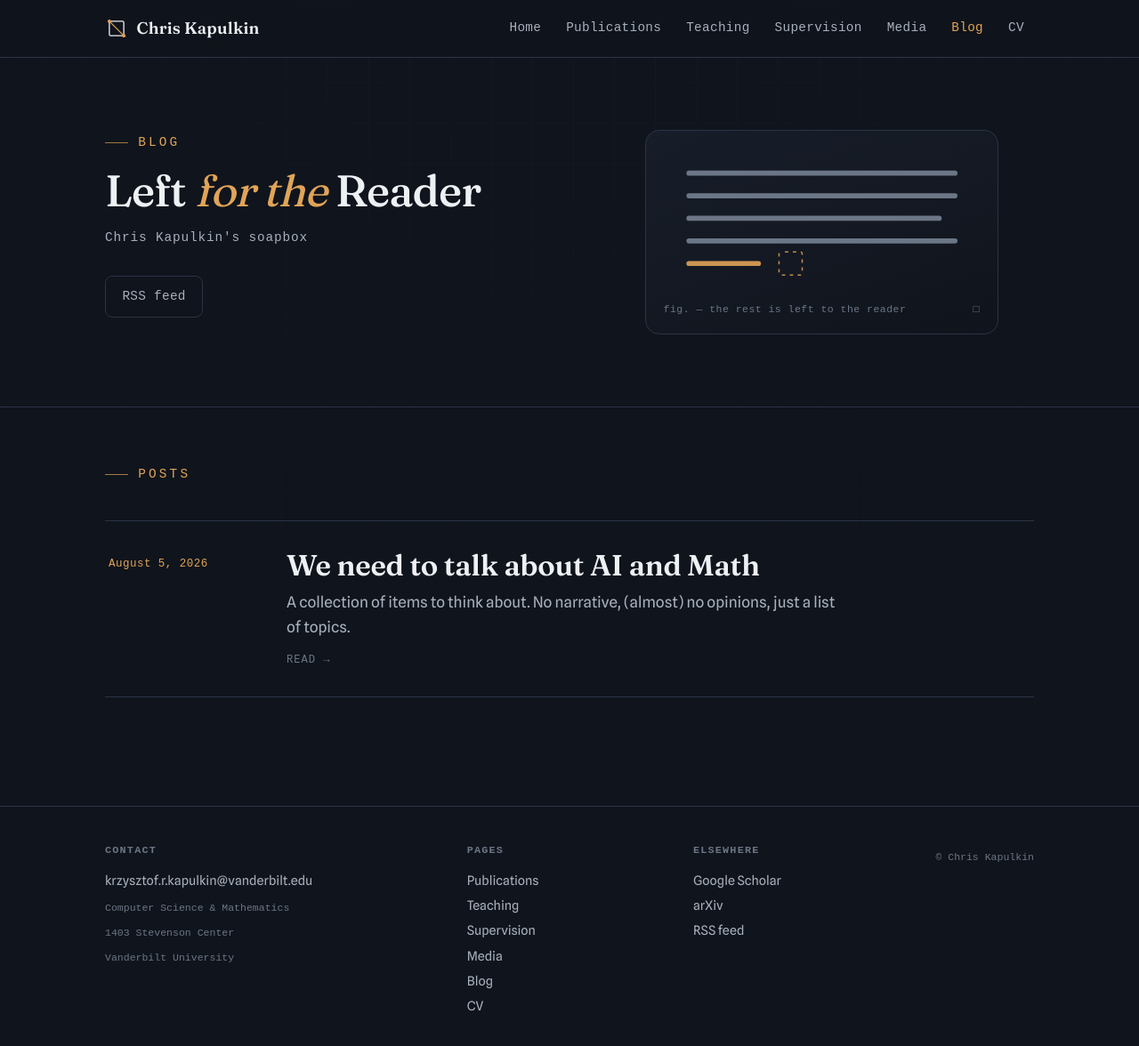
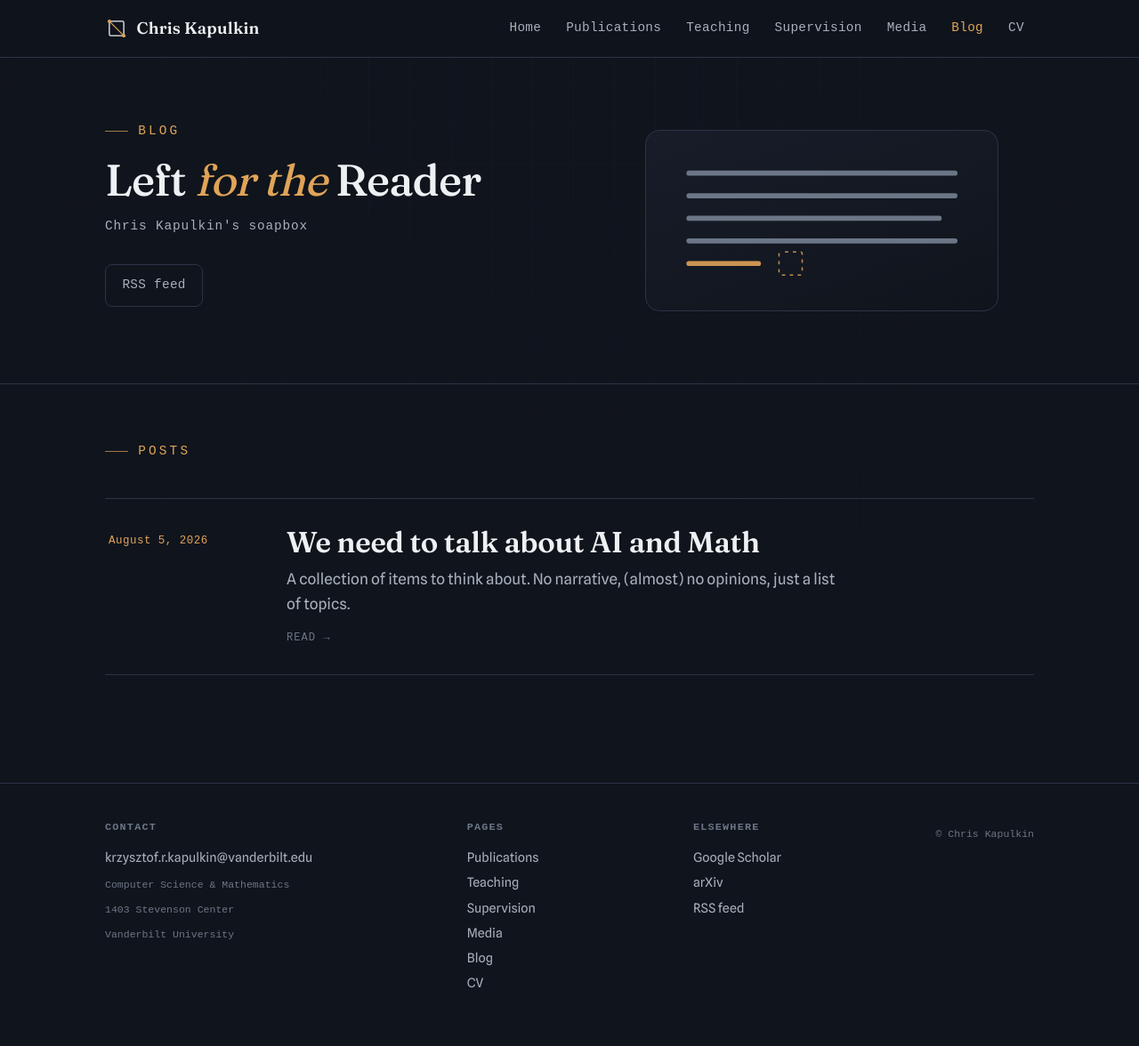
Before and after one commit to kkapulkin/kkapulkin.github.io, a Jekyll site: the page built from blog.html, in a window 1280 px wide and 1184 px high. Shown: the top 1176 px of the window at 89% size. Built offline with Jekyll 4.4.1, drawn with Linux system fonts in a browser that asks for light colours; some web fonts are replaced.

Commit message:
Drop the caption under the blog masthead figure
The figure reads on its own; the "fig. — …" line restated it.
Even up the frame padding now that nothing sits below the graphic.

Co-Authored-By: Claude Opus 5 <noreply@anthropic.com>

```diff
--- a/blog.html
+++ b/blog.html
@@ -21,7 +21,6 @@ description: >-
 
       <figure class="figure-frame lftr-figure reveal in">
         {% include hero-figure.html %}
-        <figcaption><span>fig. — the rest is left to the reader</span><span>□</span></figcaption>
       </figure>
     </div>
   </div>
--- a/css/blog.css
+++ b/css/blog.css
@@ -43,7 +43,7 @@
 .lftr-sub{margin-top:1.9rem}
 
 /* ---------- masthead figure ---------- */
-.lftr-figure{padding:1.35rem 1.25rem 1.1rem}
+.lftr-figure{padding:1.35rem 1.25rem}
 .lftr-hero-svg{display:block;width:100%;height:auto}
 /* The open box ticks slowly anticlockwise. The offset is a whole number of
    dash periods (4 × 14) so the loop restarts without a visible jump. */
```
